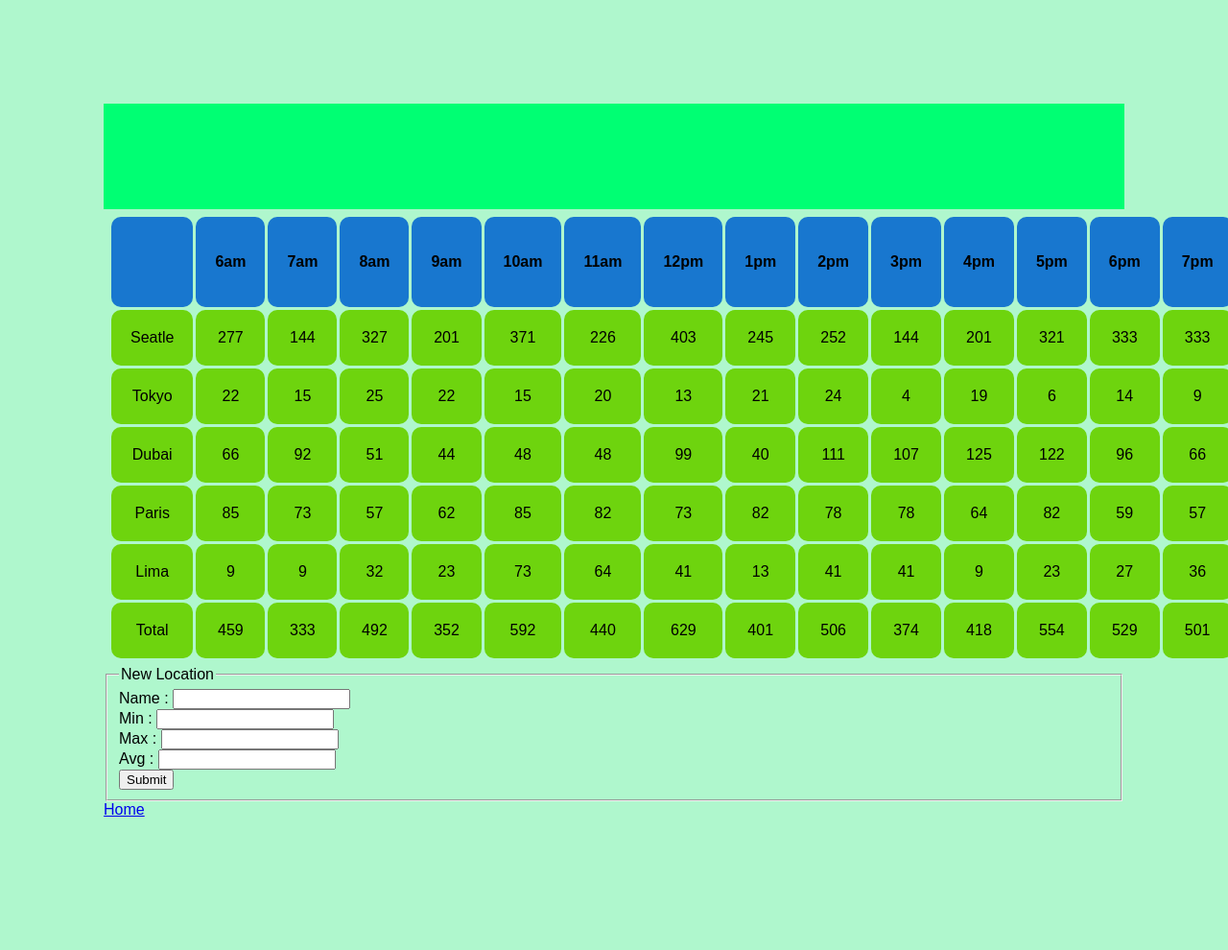
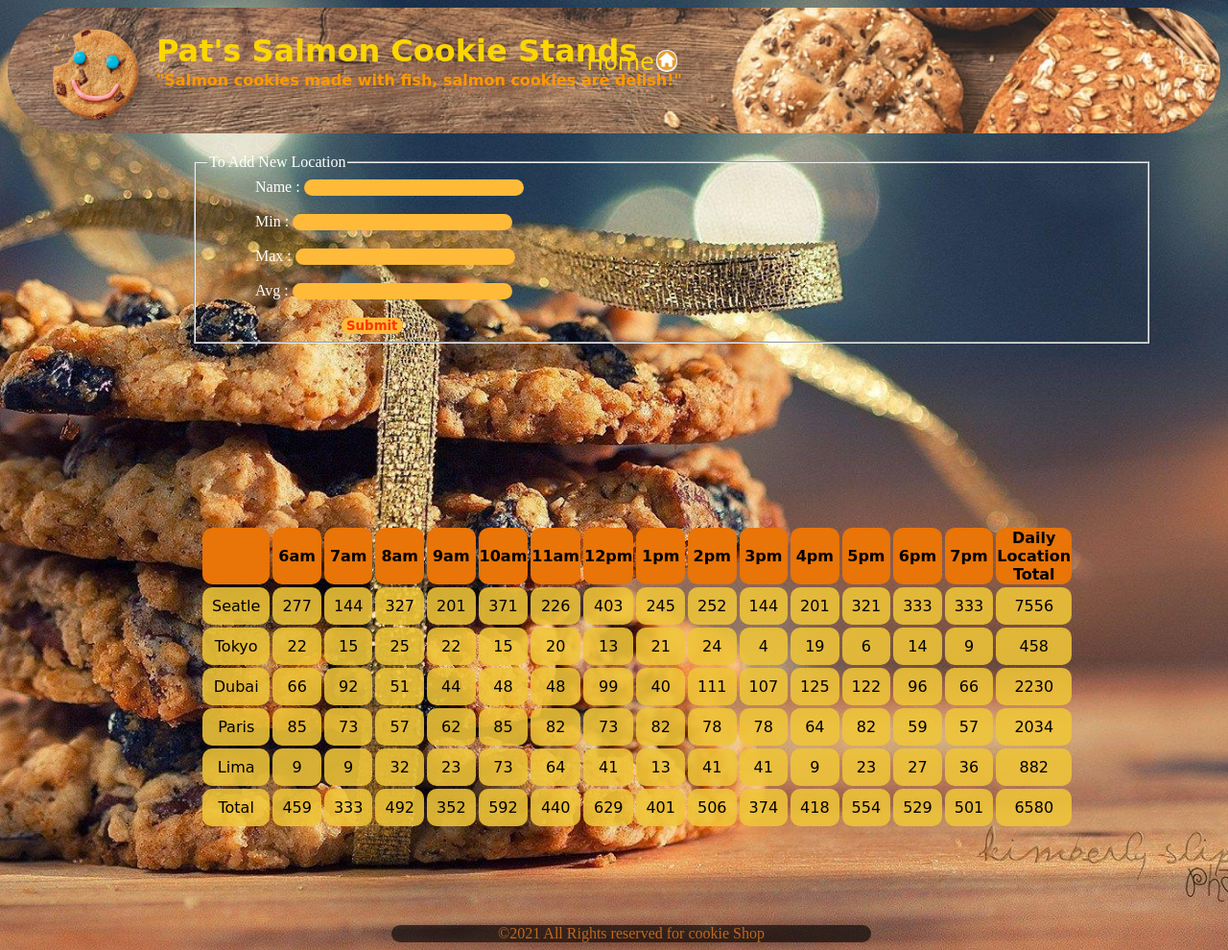
Before and after one commit to RoaaMustafa/cookie-stand, a plain HTML site: page sales.html in a window 1280 px wide. Shown: the top 990 px of the page at 96% size. Before the commit the page ends 961 px from the top, so only its background shows below. Drawn offline with Linux system fonts and the light colour scheme.

Commit message:
add style1

```diff
--- /dev/null
+++ b/css/salesStyle.css
@@ -0,0 +1,126 @@
+table{
+    position: relative;
+   top:100px;
+}
+table , th , td , tr{
+    border-spacing: 3px;
+    padding: 200px;
+    font-family: 'Fredoka One', cursive;
+}
+
+th{
+    background-color:#e97407 ;
+    border-radius: 10px;
+    padding: 1px;
+
+}
+
+td{
+    background-color: #f0c538e0;
+    border-radius: 10px;
+    padding:10px;
+    text-align: center;
+
+}
+body{
+   background-image: url(../images/wp.jpg);
+   background-position:center;
+   background-repeat: no-repeat;
+   background-size: cover;
+}
+form{
+    position: absolute;
+    width:1000px;
+    height: 200px;
+   border-radius: 10px;
+   left:200px;
+   top:160px;
+
+
+}
+legend{
+    position: relative;
+    color: white;
+
+}
+form label,input{
+    position: relative;
+    padding-left: 50px;
+    top:2px;
+    bottom: 2px;
+    color: rgb(255, 255, 255);
+
+}
+form input{
+   background-color: rgb(255, 186, 57);
+   border-radius: 10px;
+border-width: 0px;
+}
+form input:last-child{
+    position: relative;
+    color: #fc3402;
+    font-family: 'Fredoka One', cursive;
+    font-weight: bolder;
+    padding-left: 5px;
+    left: 140px;
+}
+header{
+    border-radius: 200px;
+    position: relative;
+    padding: 5px;
+    background-image: url(../images/photo.jpg);
+    background-position: center;
+    background-repeat: no-repeat;
+    background-size: cover;
+
+
+
+}
+header h1{
+    position:relative;
+    left: 150px;
+    font-family: 'Yesteryear', cursive;
+    font-weight: bolder;
+    color: #fcd602;
+
+}
+header h4{
+    position:relative;
+    left: 150px;
+    font-family: 'Fredoka One', cursive;
+    bottom: 20px;
+    color: #ff9900;
+}
+header a{
+ position: absolute;
+bottom: 60px;
+right: 590px;
+text-decoration: none;
+font-family: 'Fredoka One', cursive;
+color: #fcd602;
+font-size: x-large;
+}
+header img{
+position: absolute;
+width:22px;
+border-radius: 10px;
+right:566px;
+bottom: 64px;
+}
+#smileCookies{
+    position: absolute;
+    width: 110px;
+    height: 110px;
+    left:40px;
+    top:20px;
+}
+footer{
+    position: relative;
+    text-align: center;
+    background-color: black;
+    color: #e97407;
+    opacity: 0.6;
+    width: 500px;
+    border-radius: 30px;
+    left:400px;
+}
--- a/css/style.css
+++ b/css/style.css
@@ -1,30 +1,5 @@
-table , th , td , tr{
-    border-spacing: 3px;
-    padding: 5px;
-}
 
-th{
-    background-color:#1877cf ;
-    border-radius: 10px;
-    padding: 20px;
-
-}
-
-td{
-    background-color: #6ed40e;
-    border-radius: 10px;
-    padding:20px;
-    text-align: center;
-
-}
-body{
-    box-sizing: border-box;
-    font-family: Arial;
-    padding: 100px;
-    position: relative;
-    background-color: #aff7cd;
-}
-header{
+/* header{
     background-color:#00ff73;
     height: 100px;
     text-align: center;
@@ -55,4 +30,4 @@ main div ul li {
     height: 60px;
     text-align: center;
     padding-top: 10px;
-}
+} */
--- a/js/app.js
+++ b/js/app.js
@@ -96,7 +96,7 @@ function submittnewRow(event){
   let miniMum = event.target.minField.value;
   miniMum=parseInt(miniMum);
   let maxiMum =event.target.maxField.value;
-  miniMum=parseInt(miniMum);
+  miniMum=parseInt(maxiMum);
   let avg =event.target.avgField.value;
   avg =parseInt(avg);
   console.log(newLocationName,miniMum,maxiMum,avg);
--- a/sales.html
+++ b/sales.html
@@ -4,37 +4,54 @@
     <meta charset="UTF-8">
     <meta http-equiv="X-UA-Compatible" content="IE=edge">
     <meta name="viewport" content="width=device-width, initial-scale=1.0">
-    <link rel="stylesheet" href="css/style.css">
-    <title>Sales </title>
+    <link rel="stylesheet" href="css/salesStyle.css">
+    <title>SHops Sales </title>
 </head>
 <body>
   <header>
-
+    <h1>Pat's Salmon Cookie Stands</h1>
+    <h4>"Salmon cookies made with fish, salmon cookies are delish!"</h4>
+    <img src="images/smile-cookie.png" alt="smile-cookie" id="smileCookies">
+    <a href="/index.html">Home</a>
+    <img src="images/home.png" alt="home">
   </header>
 
   <main>
-    <section id="cookiesSales"></section>
     <form id="cookieForm">
       <fieldset>
-        <legend>New Location</legend>
+        <legend>To Add New Location</legend>
           <label for="nameField">Name :</label>
           <input type="text" id="nameField"required>
+          <br>
           <br>
           <label for="minField">Min :</label>
           <input type="number" id="minField"required>
           <br>
+          <br>
           <label for="maxField">Max :</label>
           <input type="number" id="maxField"required>
+          <br>
           <br>
           <label for="avgField">Avg :</label>
           <input type="number" id="avgField"required>
           <br>
+          <br>
          <input type="submit" value="Submit">
         </fieldset>
     </form>
-     <a href="/index.html">Home</a>
+    <br>
+    <br>
+    <br>
+    <br>
+    <br>
+    <br>
+
+    <section id="cookiesSales"></section>
+
+
   </main>
   <footer>
+    &copy;2021 All Rights reserved for cookie Shop
   </footer>
     <script src="js/app.js"></script>
 </body>
```
Also changed, not shown: index.html (+2 -1 lines), images/home.png (added), images/photo.jpg (added), images/png.jpg (added), images/salmonCookies.jpg (added), images/smile-cookie.png (added), images/wp.jpg (added).
